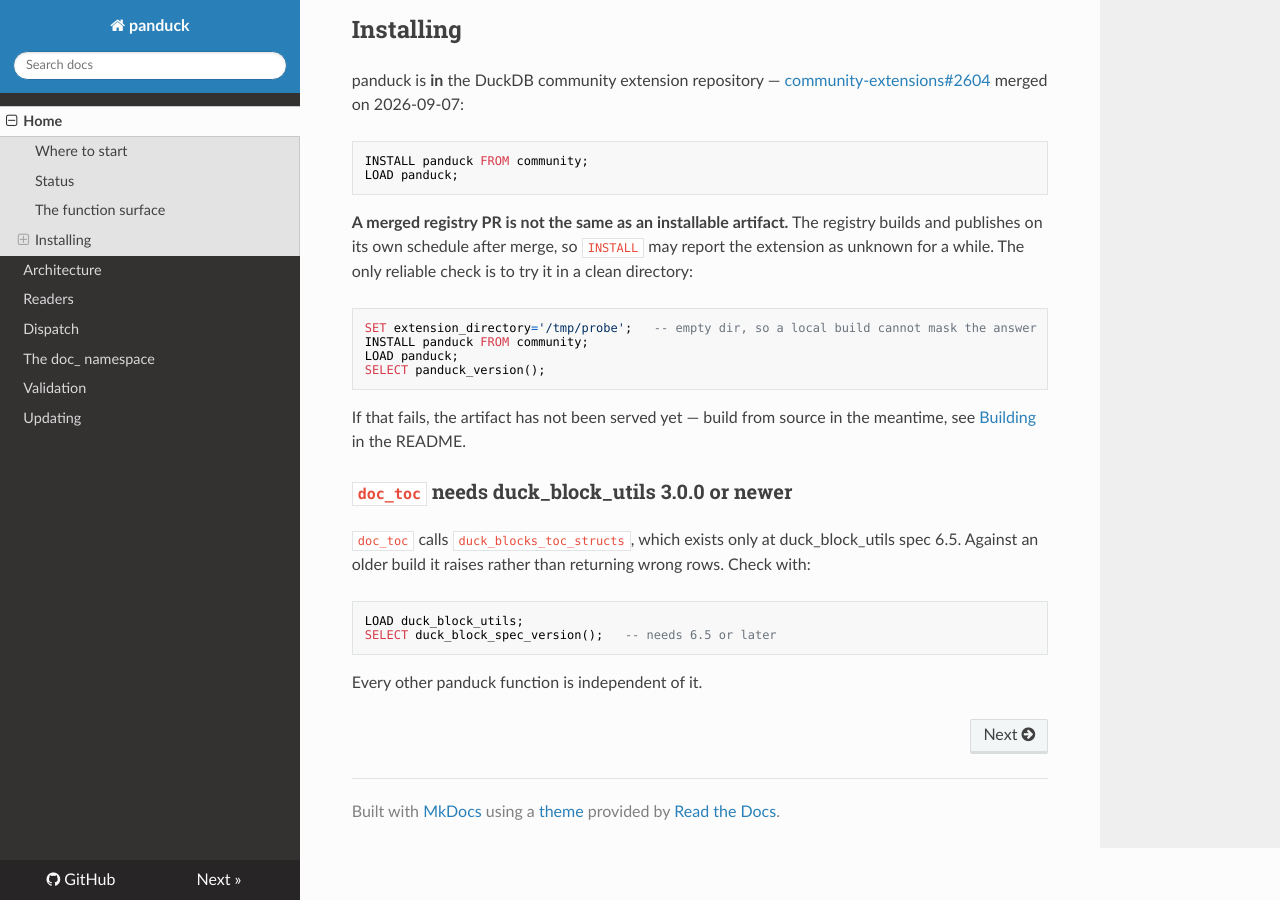
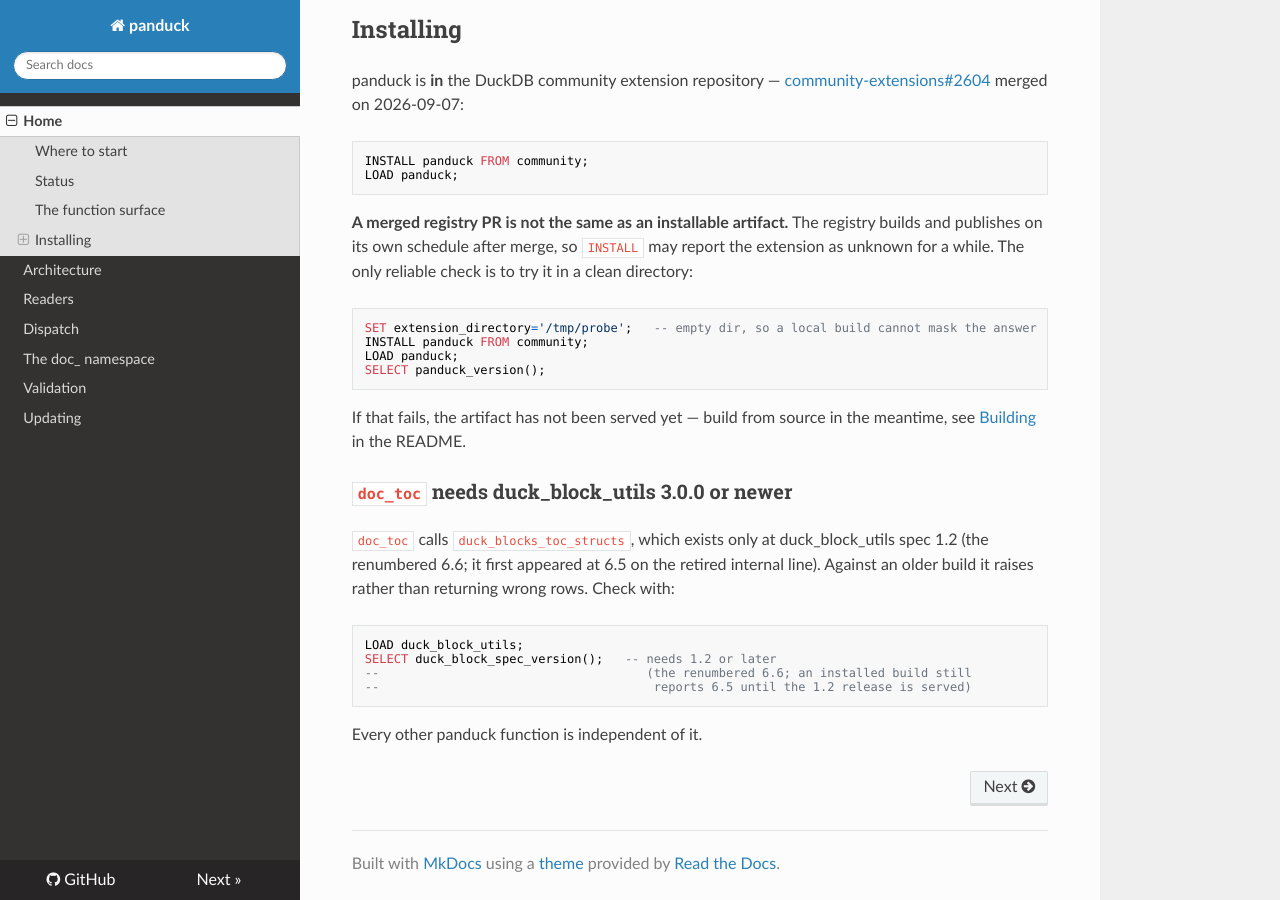
Before and after one commit to teaguesterling/duckdb_panduck, an MkDocs documentation site: the page built from docs/index.md, in a window 1280 px wide and 900 px high, scrolled down 2526 px. Built offline with MkDocs 1.6.1, drawn with Linux system fonts in a browser that asks for light colours; nearby versions of some CDN libraries.

Commit message:
Re-vendor the duck_block vocabulary at 1.2 (1c5f2a6)
Teague confirmed first-hand: everything at 1.2, and lag between repos is
acceptable because it will be resolved rather than avoided.

    // Vendored at upstream commit: 1c5f2a6 (SPEC_VERSION 1.2)

1.2 IS THE RENUMBER OF 6.6, NOT A DOWNGRADE, and that is verified rather than
trusted. Diffed cfd8e28 -> 1c5f2a6 BY NAME AND VALUE: exactly two constants
move, SPEC_VERSION "6.5" -> "1.2" and a new SPEC_VERSION_SUPERSEDES = "6.6".
Nothing else added, renamed, removed or re-valued; the other ~95 changed lines
are guidance prose. The suite is unchanged at 2534 assertions -- no test
moved, which is the evidence the vocabulary did not.

PROVENANCE IS NOW RECORDED, which this file's own guidance asks for as step 1
and panduck's copy never had. webbed's does. And the claim that DID exist was
wrong: duck_block_types.hpp said "b3b1e26, SPEC_VERSION 6.3" while the
vendored copy declared 6.5, so a reader trusting it concluded panduck was two
spec versions behind. A wrong provenance is worse than none.

THE REUSED NUMBER IS A TRAP AND IS DOCUMENTED AS ONE. The retired internal
line had its OWN 1.1 and 1.2, which are not this 1.2 -- a check spelled
`major == 1 AND minor >= 2` is satisfied by both and discriminates nothing.
panduck is not exposed: panduck_duck_block_spec_at_least is defined and NEVER
CALLED, because a SQL version check references duck_block_spec_version() and
a reference binds even on an untaken branch, which broke the extension-absent
case. The live gate is a catalog probe for the function actually needed.
(Zim-Dev's finding, carried into the header comment.)

USER-FACING TEXT SAYS BOTH NUMBERS, deliberately. The installed
duck_block_utils still reports 6.5 -- 1.2 is merged upstream but not released
or served -- so an error reading "needs spec 1.2" would contradict what
duck_block_spec_version() returns on the reader's machine today. It now reads
"(spec 6.5, renumbered 1.2)", true before and after the release.

The parsed-fixture manifest still records 6.5 and is correct: it records what
BUILT the fixtures, not what this header declares.

check-vocabulary passes again on its own merits -- local 1.2 against upstream
1.2, majors equal -- rather than through the renumbering hatch, which was
only ever needed for the window this closes.

Co-Authored-By: Claude Opus 5 <noreply@anthropic.com>
Claude-Session: https://claude.ai/code/session_019nkprWWWSkwuWNmAEoVUs2

````diff
--- a/docs/index.md
+++ b/docs/index.md
@@ -117,12 +117,15 @@ If that fails, the artifact has not been served yet — build from source in the
 
 ### `doc_toc` needs duck_block_utils 3.0.0 or newer
 
-`doc_toc` calls `duck_blocks_toc_structs`, which exists only at duck_block_utils spec 6.5.
+`doc_toc` calls `duck_blocks_toc_structs`, which exists only at duck_block_utils spec 1.2
+(the renumbered 6.6; it first appeared at 6.5 on the retired internal line).
 Against an older build it raises rather than returning wrong rows. Check with:
 
 ```sql
 LOAD duck_block_utils;
-SELECT duck_block_spec_version();   -- needs 6.5 or later
+SELECT duck_block_spec_version();   -- needs 1.2 or later
+--                                     (the renumbered 6.6; an installed build still
+--                                      reports 6.5 until the 1.2 release is served)
 ```
 
 Every other panduck function is independent of it.
````
Also changed, not shown: README.md (+1 -1 lines), 3 other files.
